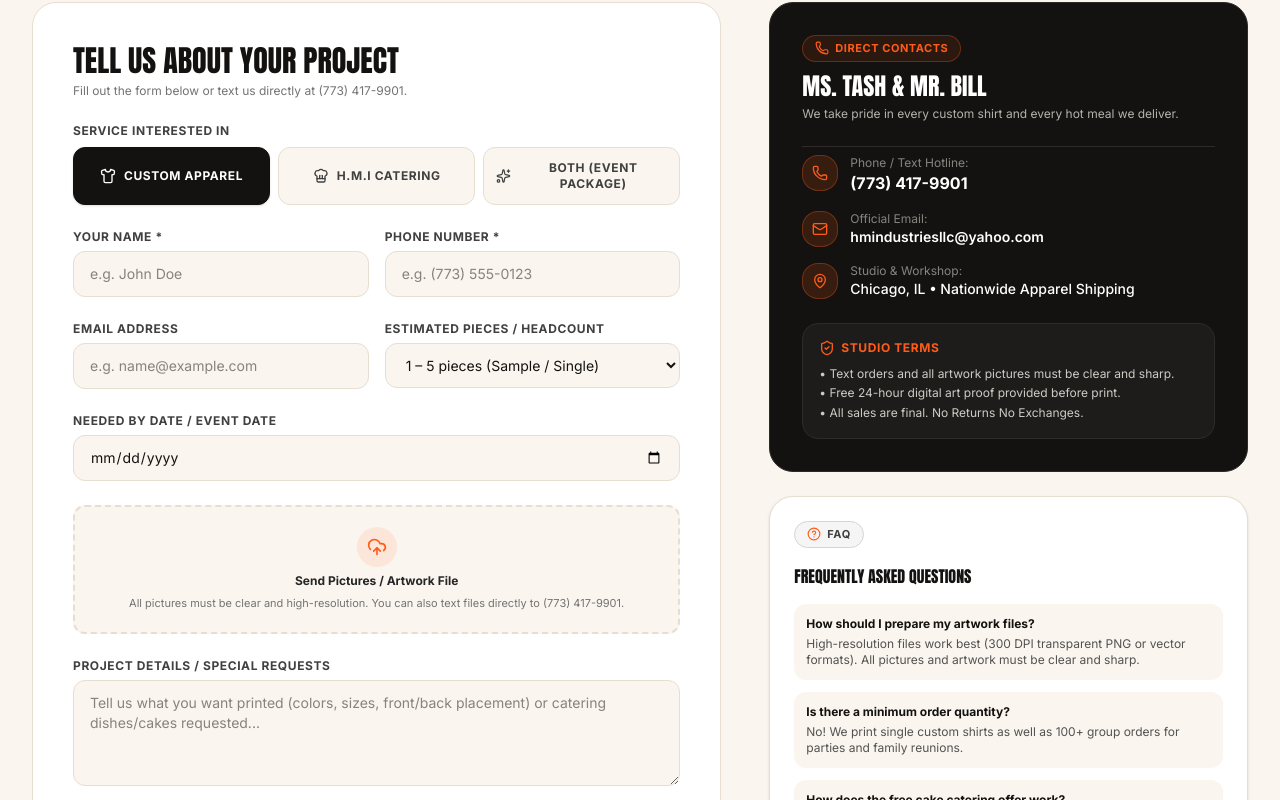
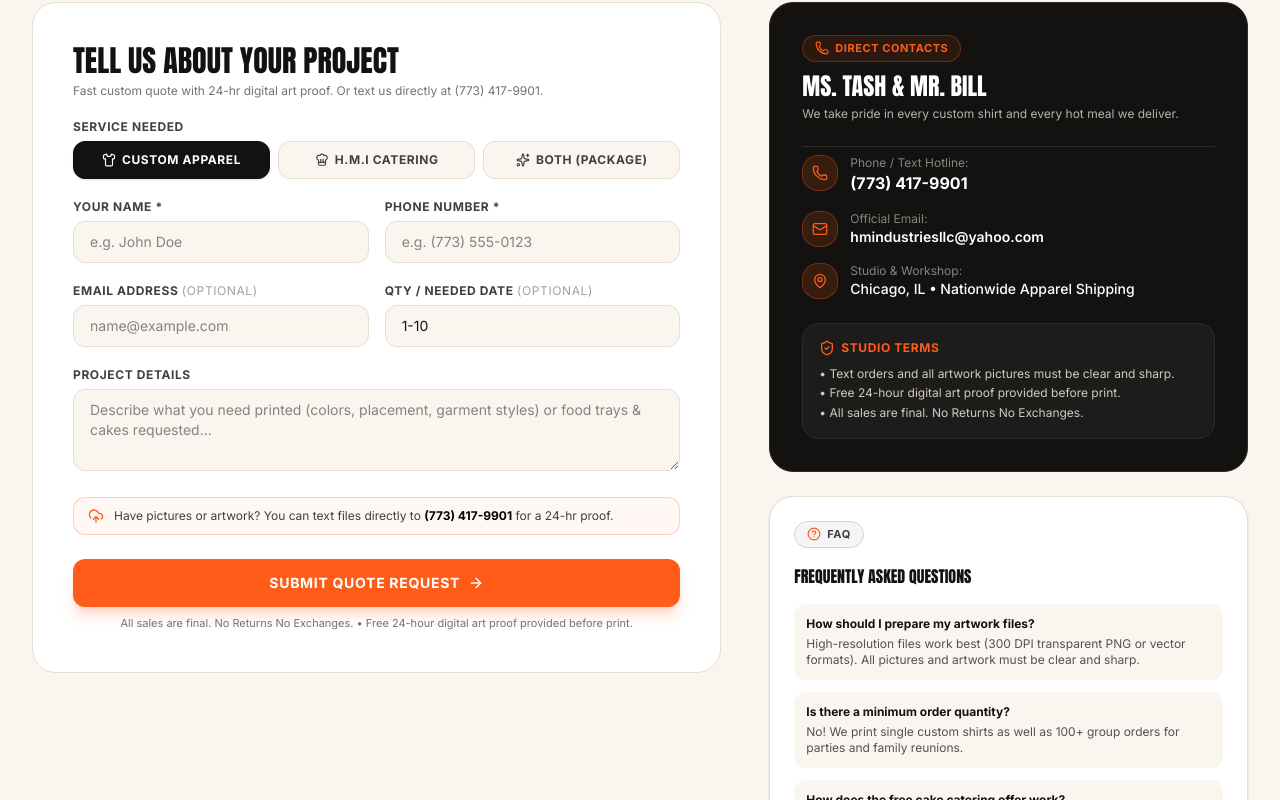
Before and after one commit to manishbsta/hott-minds-frontend, a Next.js app: page /contact in a window 1280 px wide. Shown: the part 640-1440 px from the top of the page. Built offline with nearby package versions, Linux system fonts and the light colour scheme.

Commit message:
refactor: update contact form layout and add website mockup PDF

```diff
--- a/src/app/contact/page.tsx
+++ b/src/app/contact/page.tsx
@@ -102,58 +102,58 @@ export default function ContactPage() {
                   </div>
                 </div>
               ) : (
-                <form onSubmit={handleSubmit} className="space-y-6">
+                <form onSubmit={handleSubmit} className="space-y-5">
                   <div>
                     <h2 className="text-ink font-display text-2xl uppercase sm:text-3xl">
                       TELL US ABOUT YOUR PROJECT
                     </h2>
                     <p className="mt-1 text-xs text-neutral-500">
-                      Fill out the form below or text us directly at{" "}
+                      Fast custom quote with 24-hr digital art proof. Or text us directly at{" "}
                       {COMPANY.contacts.phone.display}.
                     </p>
                   </div>
 
                   {/* Service Toggle */}
-                  <div className="space-y-2">
+                  <div className="space-y-1.5">
                     <label className="block text-xs font-bold tracking-wider text-neutral-700 uppercase">
-                      Service Interested In
+                      Service Needed
                     </label>
-                    <div className="grid grid-cols-1 gap-2 sm:grid-cols-3">
+                    <div className="grid grid-cols-3 gap-2">
                       <button
                         type="button"
                         onClick={() => setSelectedService("apparel")}
-                        className={`flex items-center justify-center gap-2 rounded-xl border px-3 py-3 text-xs font-bold tracking-wider uppercase transition-all ${
+                        className={`flex items-center justify-center gap-1.5 rounded-xl border px-3 py-2.5 text-xs font-bold tracking-wider uppercase transition-all ${
                           selectedService === "apparel"
-                            ? "border-[#141210] bg-[#141210] text-white shadow"
+                            ? "border-[#141210] bg-[#141210] text-white shadow-sm"
                             : "border-[#e7ddd0] bg-[#faf6ef] text-neutral-700 hover:bg-neutral-100"
                         }`}
                       >
-                        <Shirt className="h-4 w-4" />
-                        <span>{COMPANY.divisions.apparelShort}</span>
+                        <Shirt className="h-3.5 w-3.5 shrink-0" />
+                        <span className="truncate">{COMPANY.divisions.apparelShort}</span>
                       </button>
                       <button
                         type="button"
                         onClick={() => setSelectedService("catering")}
-                        className={`flex items-center justify-center gap-2 rounded-xl border px-3 py-3 text-xs font-bold tracking-wider uppercase transition-all ${
+                        className={`flex items-center justify-center gap-1.5 rounded-xl border px-3 py-2.5 text-xs font-bold tracking-wider uppercase transition-all ${
                           selectedService === "catering"
-                            ? "border-[#141210] bg-[#141210] text-white shadow"
+                            ? "border-[#141210] bg-[#141210] text-white shadow-sm"
                             : "border-[#e7ddd0] bg-[#faf6ef] text-neutral-700 hover:bg-neutral-100"
                         }`}
                       >
-                        <ChefHat className="h-4 w-4" />
-                        <span>{COMPANY.divisions.cateringShort}</span>
+                        <ChefHat className="h-3.5 w-3.5 shrink-0" />
+                        <span className="truncate">{COMPANY.divisions.cateringShort}</span>
                       </button>
                       <button
                         type="button"
                         onClick={() => setSelectedService("both")}
-                        className={`flex items-center justify-center gap-2 rounded-xl border px-3 py-3 text-xs font-bold tracking-wider uppercase transition-all ${
+                        className={`flex items-center justify-center gap-1.5 rounded-xl border px-3 py-2.5 text-xs font-bold tracking-wider uppercase transition-all ${
                           selectedService === "both"
-                            ? "border-[#141210] bg-[#141210] text-white shadow"
+                            ? "border-[#141210] bg-[#141210] text-white shadow-sm"
                             : "border-[#e7ddd0] bg-[#faf6ef] text-neutral-700 hover:bg-neutral-100"
                         }`}
                       >
-                        <Sparkles className="h-4 w-4" />
-                        <span>Both (Event Package)</span>
+                        <Sparkles className="h-3.5 w-3.5 shrink-0" />
+                        <span className="truncate">Both (Package)</span>
                       </button>
                     </div>
                   </div>
@@ -170,7 +170,7 @@ export default function ContactPage() {
                         placeholder="e.g. John Doe"
                         value={formData.name}
                         onChange={(e) => setFormData({ ...formData, name: e.target.value })}
-                        className="text-ink w-full rounded-xl border border-[#e7ddd0] bg-[#faf6ef] px-4 py-3 text-sm focus:ring-2 focus:ring-[#ff5c1a] focus:outline-none"
+                        className="text-ink w-full rounded-xl border border-[#e7ddd0] bg-[#faf6ef] px-4 py-2.5 text-sm focus:ring-2 focus:ring-[#ff5c1a] focus:outline-none"
                       />
                     </div>
 
@@ -184,96 +184,78 @@ export default function ContactPage() {
                         placeholder="e.g. (773) 555-0123"
                         value={formData.phone}
                         onChange={(e) => setFormData({ ...formData, phone: e.target.value })}
-                        className="text-ink w-full rounded-xl border border-[#e7ddd0] bg-[#faf6ef] px-4 py-3 text-sm focus:ring-2 focus:ring-[#ff5c1a] focus:outline-none"
+                        className="text-ink w-full rounded-xl border border-[#e7ddd0] bg-[#faf6ef] px-4 py-2.5 text-sm focus:ring-2 focus:ring-[#ff5c1a] focus:outline-none"
                       />
                     </div>
                   </div>
 
-                  {/* Email & Quantity */}
+                  {/* Email & Quantity/Event Timeline */}
                   <div className="grid grid-cols-1 gap-4 sm:grid-cols-2">
                     <div className="space-y-1.5">
                       <label className="block text-xs font-bold tracking-wider text-neutral-700 uppercase">
-                        Email Address
+                        Email Address{" "}
+                        <span className="font-normal text-neutral-400">(Optional)</span>
                       </label>
                       <input
                         type="email"
-                        placeholder="e.g. name@example.com"
+                        placeholder="name@example.com"
                         value={formData.email}
                         onChange={(e) => setFormData({ ...formData, email: e.target.value })}
-                        className="text-ink w-full rounded-xl border border-[#e7ddd0] bg-[#faf6ef] px-4 py-3 text-sm focus:ring-2 focus:ring-[#ff5c1a] focus:outline-none"
+                        className="text-ink w-full rounded-xl border border-[#e7ddd0] bg-[#faf6ef] px-4 py-2.5 text-sm focus:ring-2 focus:ring-[#ff5c1a] focus:outline-none"
                       />
                     </div>
 
                     <div className="space-y-1.5">
                       <label className="block text-xs font-bold tracking-wider text-neutral-700 uppercase">
-                        Estimated Pieces / Headcount
+                        Qty / Needed Date{" "}
+                        <span className="font-normal text-neutral-400">(Optional)</span>
                       </label>
-                      <select
+                      <input
+                        type="text"
+                        placeholder="e.g. 24 shirts by Oct 15th"
                         value={formData.quantity}
                         onChange={(e) => setFormData({ ...formData, quantity: e.target.value })}
-                        className="text-ink w-full rounded-xl border border-[#e7ddd0] bg-[#faf6ef] px-4 py-3 text-sm focus:ring-2 focus:ring-[#ff5c1a] focus:outline-none"
-                      >
-                        <option value="1-5">1 – 5 pieces (Sample / Single)</option>
-                        <option value="6-12">6 – 12 pieces</option>
-                        <option value="13-24">13 – 24 pieces</option>
-                        <option value="25-50">25 – 50 pieces</option>
-                        <option value="50+">50+ pieces (Bulk event)</option>
-                      </select>
+                        className="text-ink w-full rounded-xl border border-[#e7ddd0] bg-[#faf6ef] px-4 py-2.5 text-sm focus:ring-2 focus:ring-[#ff5c1a] focus:outline-none"
+                      />
                     </div>
                   </div>
 
-                  {/* Event Date */}
+                  {/* Project Notes & Requirements */}
                   <div className="space-y-1.5">
                     <label className="block text-xs font-bold tracking-wider text-neutral-700 uppercase">
-                      Needed By Date / Event Date
+                      Project Details
                     </label>
-                    <input
-                      type="date"
-                      value={formData.eventDate}
-                      onChange={(e) => setFormData({ ...formData, eventDate: e.target.value })}
-                      className="text-ink w-full rounded-xl border border-[#e7ddd0] bg-[#faf6ef] px-4 py-3 text-sm focus:ring-2 focus:ring-[#ff5c1a] focus:outline-none"
+                    <textarea
+                      rows={3}
+                      placeholder="Describe what you need printed (colors, placement, garment styles) or food trays & cakes requested..."
+                      value={formData.notes}
+                      onChange={(e) => setFormData({ ...formData, notes: e.target.value })}
+                      className="text-ink w-full rounded-xl border border-[#e7ddd0] bg-[#faf6ef] px-4 py-2.5 text-sm focus:ring-2 focus:ring-[#ff5c1a] focus:outline-none"
                     />
                   </div>
 
-                  {/* Artwork Upload Visual Note */}
-                  <div className="cursor-pointer space-y-1.5 rounded-xl border-2 border-dashed border-[#e7ddd0] bg-[#faf6ef] p-5 text-center transition-colors hover:border-[#ff5c1a]">
-                    <div className="mx-auto flex h-10 w-10 items-center justify-center rounded-full bg-[#ff5c1a]/10 text-[#ff5c1a]">
-                      <UploadCloud className="h-5 w-5" />
-                    </div>
-                    <span className="block text-xs font-bold text-neutral-800">
-                      Send Pictures / Artwork File
+                  {/* Helpful artwork hint */}
+                  <div className="flex items-center gap-2.5 rounded-xl border border-[#ff5c1a]/25 bg-[#ff5c1a]/5 px-3.5 py-2.5 text-xs text-neutral-700">
+                    <UploadCloud className="h-4 w-4 shrink-0 text-[#ff5c1a]" />
+                    <span>
+                      Have pictures or artwork? You can text files directly to{" "}
+                      <strong className="text-black">{COMPANY.contacts.phone.display}</strong> for a
+                      24-hr proof.
                     </span>
-                    <p className="text-[11px] text-neutral-500">
-                      All pictures must be clear and high-resolution. You can also text files
-                      directly to {COMPANY.contacts.phone.display}.
-                    </p>
-                  </div>
-
-                  {/* Notes / Message */}
-                  <div className="space-y-1.5">
-                    <label className="block text-xs font-bold tracking-wider text-neutral-700 uppercase">
-                      Project Details / Special Requests
-                    </label>
-                    <textarea
-                      rows={4}
-                      placeholder="Tell us what you want printed (colors, sizes, front/back placement) or catering dishes/cakes requested..."
-                      value={formData.notes}
-                      onChange={(e) => setFormData({ ...formData, notes: e.target.value })}
-                      className="text-ink w-full rounded-xl border border-[#e7ddd0] bg-[#faf6ef] px-4 py-3 text-sm focus:ring-2 focus:ring-[#ff5c1a] focus:outline-none"
-                    />
                   </div>
 
                   {/* Submit Button */}
-                  <div className="pt-2">
+                  <div className="pt-1">
                     <button
                       type="submit"
-                      className="group flex w-full items-center justify-center gap-2 rounded-xl bg-[#ff5c1a] py-4 text-sm font-bold tracking-wider text-white uppercase shadow-lg shadow-[#ff5c1a]/25 transition-all duration-200 hover:bg-[#ff7538] hover:shadow-[#ff5c1a]/40"
+                      className="group flex w-full items-center justify-center gap-2 rounded-xl bg-[#ff5c1a] py-3.5 text-sm font-bold tracking-wider text-white uppercase shadow-lg shadow-[#ff5c1a]/25 transition-all duration-200 hover:scale-[1.01] hover:bg-[#ff7538] hover:shadow-[#ff5c1a]/40 active:scale-[0.99]"
                     >
                       <span>Submit Quote Request</span>
                       <ArrowRight className="h-4 w-4 transition-transform group-hover:translate-x-1" />
                     </button>
                     <p className="mt-2 text-center text-[11px] text-neutral-500">
-                      {COMPANY.operations.salesPolicyNotice} {COMPANY.operations.proofTurnaround}.
+                      {COMPANY.operations.salesPolicyNotice} • Free{" "}
+                      {COMPANY.operations.proofTurnaround.toLowerCase()}.
                     </p>
                   </div>
                 </form>
```
